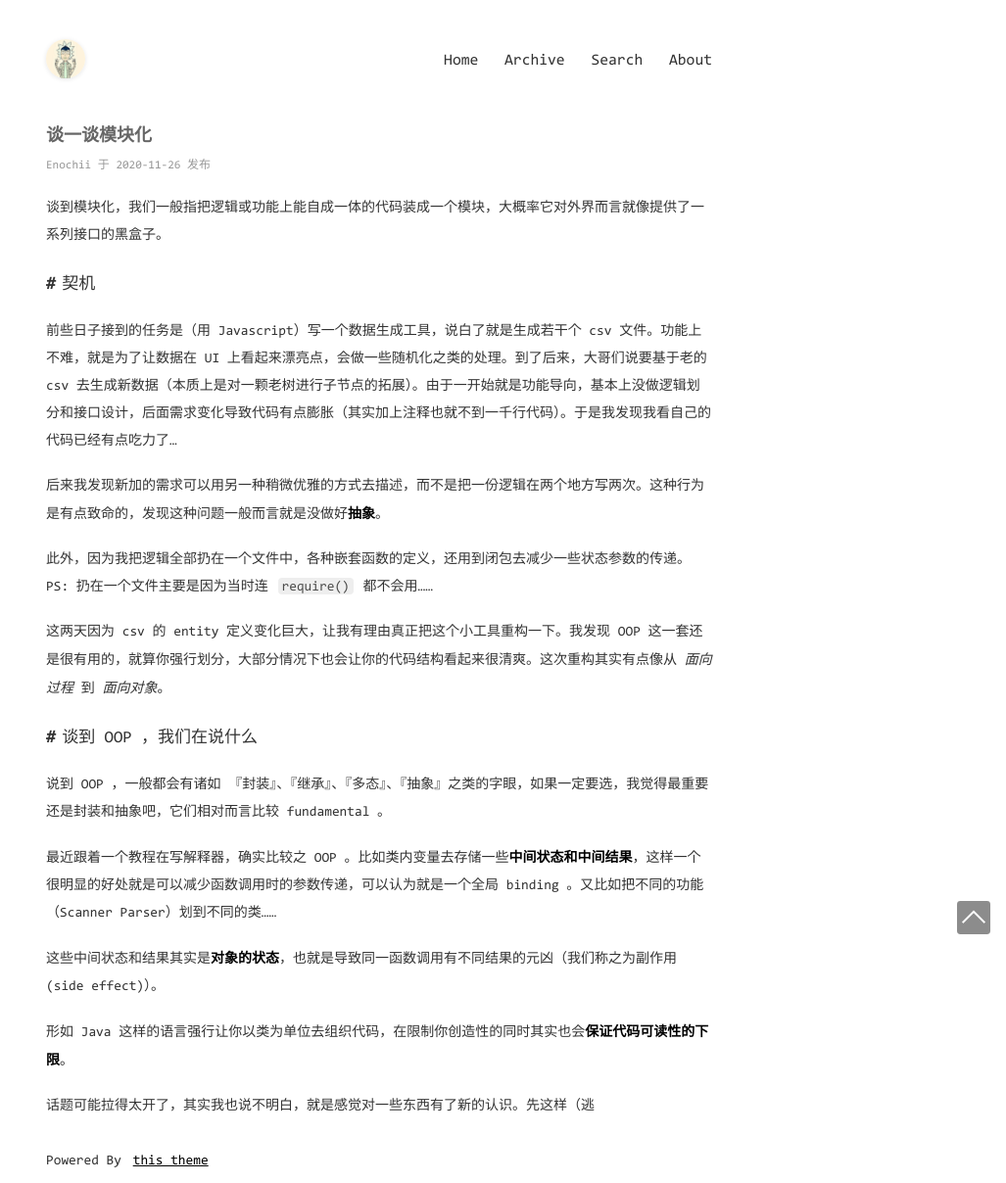
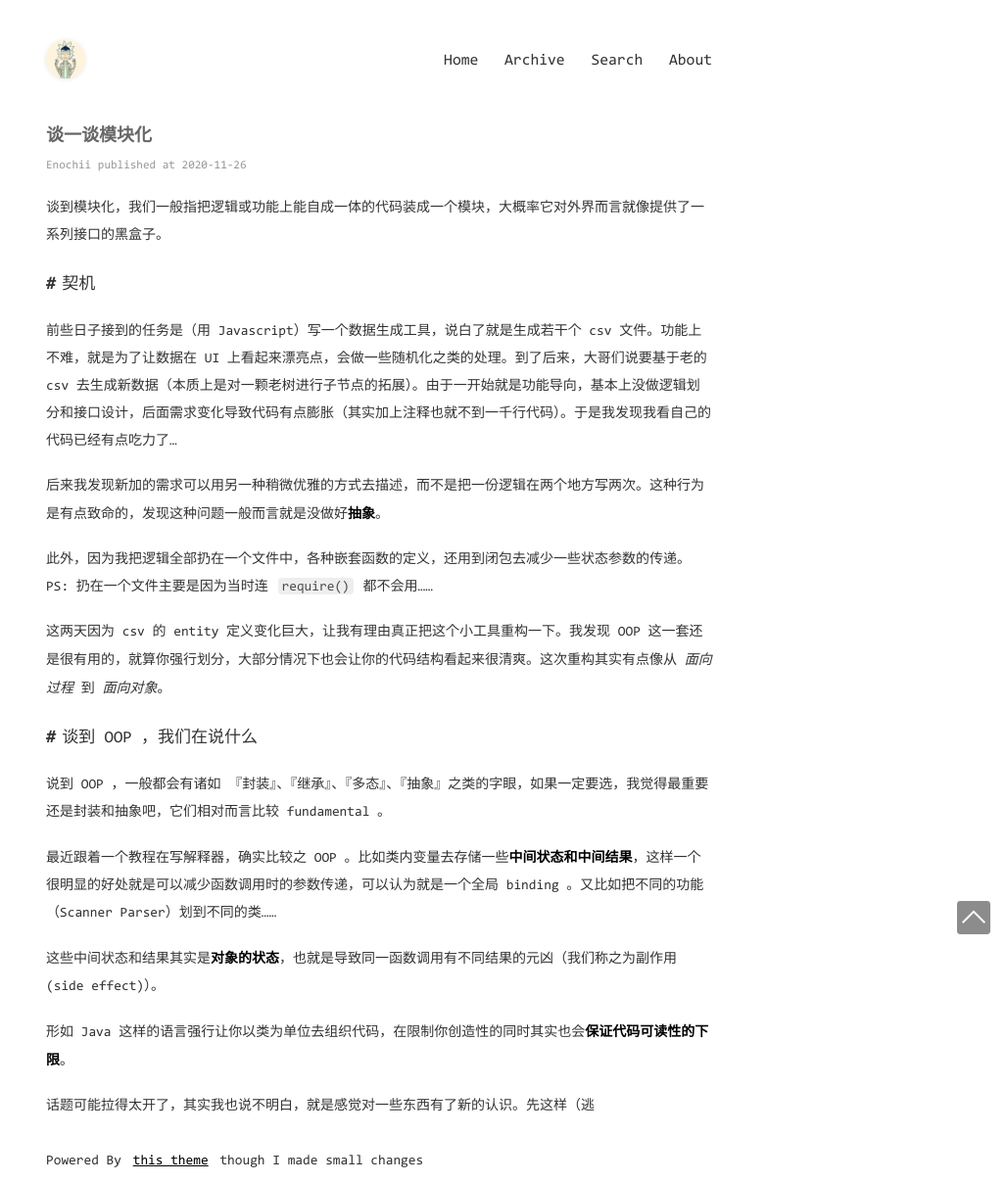
Before and after one commit to enochii/enochii.github.io, a Jekyll site: the page built from _posts/2020-11-26-About-Modularization.md, in a window 1280 px wide. Shown: the whole page at 98% size, without its empty margins (253-1280 px from the left). Built offline with Jekyll 4.4.1, drawn with Linux system fonts in a browser that asks for light colours; comment, search, counter and statistics services are not loaded.

Commit message:
blog format

```diff
--- a/_includes/footer.html
+++ b/_includes/footer.html
@@ -4,6 +4,7 @@
   {%- comment %} 请保留主题来源，么么哒~ {% endcomment %}
   <span>Powered By</span>
   <a href="https://github.com/TMaize/tmaize-blog">this theme</a>
+  <span>though I made small changes</span>
 </footer>
 <div id="to-top">
   <span></span>
--- a/_layouts/mypost.html
+++ b/_layouts/mypost.html
@@ -6,7 +6,7 @@
 <div class="page page-post">
   <h1 class="title" id="{{ page.title }}">{{ page.title }}</h1>
   {% if page.date %}
-  <div class="subtitle">{{site.author}} 于 {{ page.date | date: "%Y-%m-%d" }} 发布</div>
+  <div class="subtitle">{{site.author}} published at {{ page.date | date: "%Y-%m-%d" }} </div>
   {% endif %}
   <div class="post">
     {{ content }}
--- a/static/css/post.css
+++ b/static/css/post.css
@@ -3,7 +3,6 @@
   line-height: 2;
   /* word-break: keep-all; */
   /* word-break: break-all; */
-  -moz-hyphens: auto;
   -ms-hyphens: auto;
   -webkit-hyphens: auto;
   hyphens: auto;
@@ -96,7 +95,6 @@
   margin: 0 2px;
   border-radius: 4px;
   color: #4d4d4c;
-  -moz-hyphens: auto;
   -ms-hyphens: auto;
   -webkit-hyphens: auto;
   hyphens: auto;
```
Also changed, not shown: _posts/2021-11-08-Implement-a-call-printer.md (+1 -1 lines).
